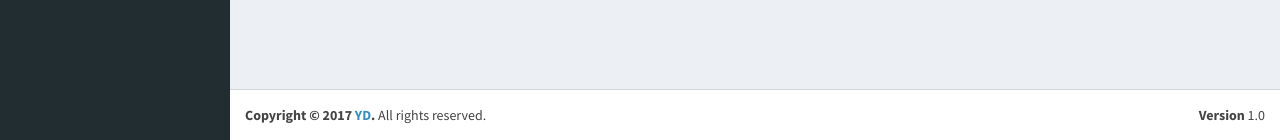
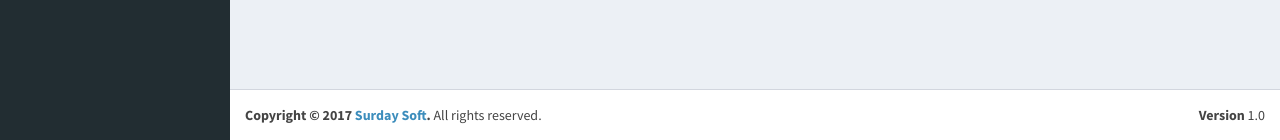
Before and after one commit to surdaysoft/app_surat, a CodeIgniter app: page /index.php/admin/index in a window 1280 px wide. Shown: the part 660-800 px from the top of the page. Run offline with CodeIgniter, Linux system fonts and the light colour scheme; data comes from the database, SQL or seed files in the repository.

Commit message:
edit footer

```diff
--- a/application/views/admin/index.php
+++ b/application/views/admin/index.php
@@ -92,7 +92,7 @@
         <div class="pull-right hidden-xs">
           <b>Version</b> 1.0
         </div>
-        <strong>Copyright &copy; <?php echo date('Y') ?> <a href="#">YD</a>.</strong> All rights reserved.
+        <strong>Copyright &copy; <?php echo date('Y') ?> <a href="#">Surday Soft</a>.</strong> All rights reserved.
       </footer>
     </div><!-- ./wrapper -->
 
```
